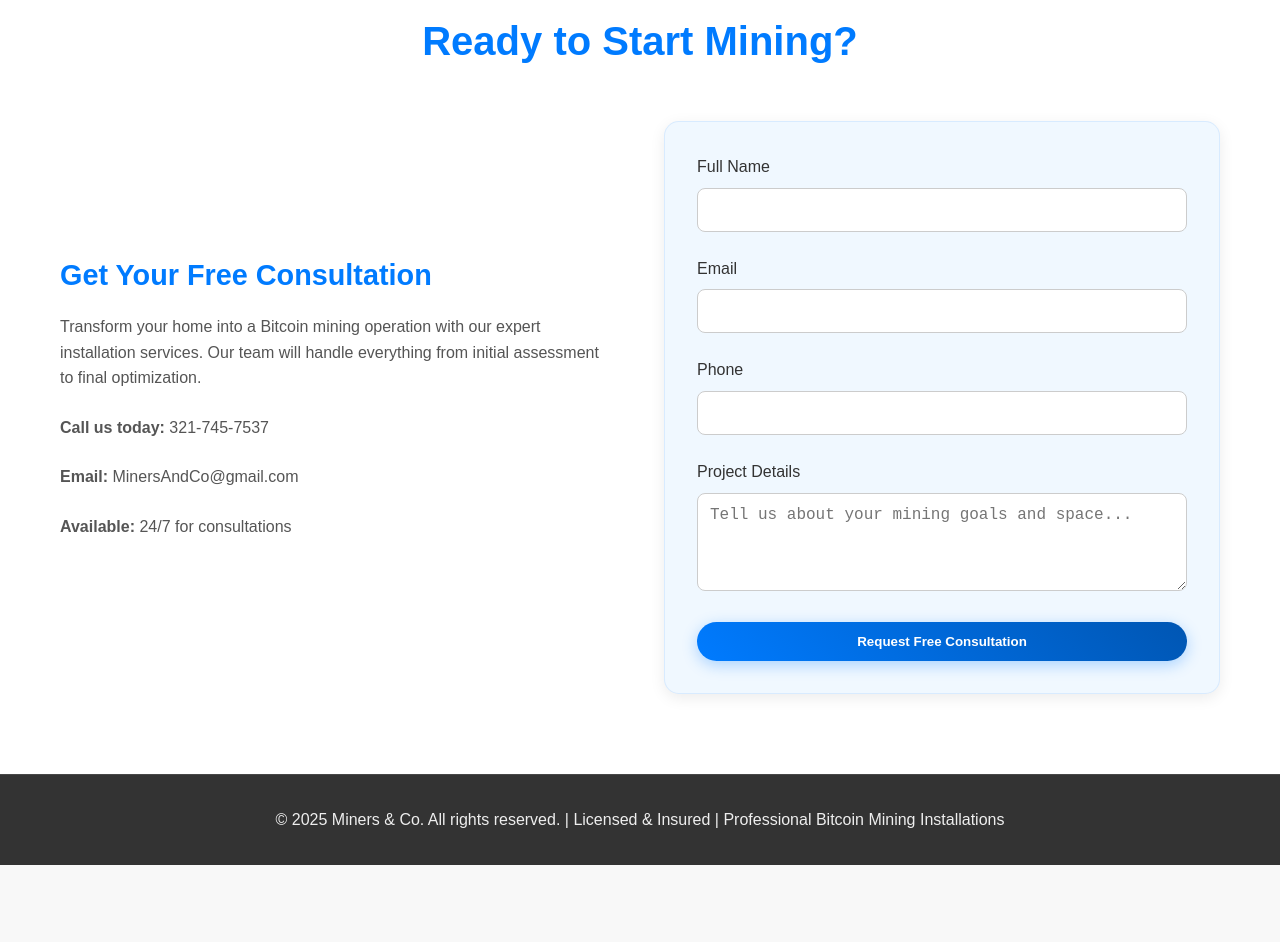
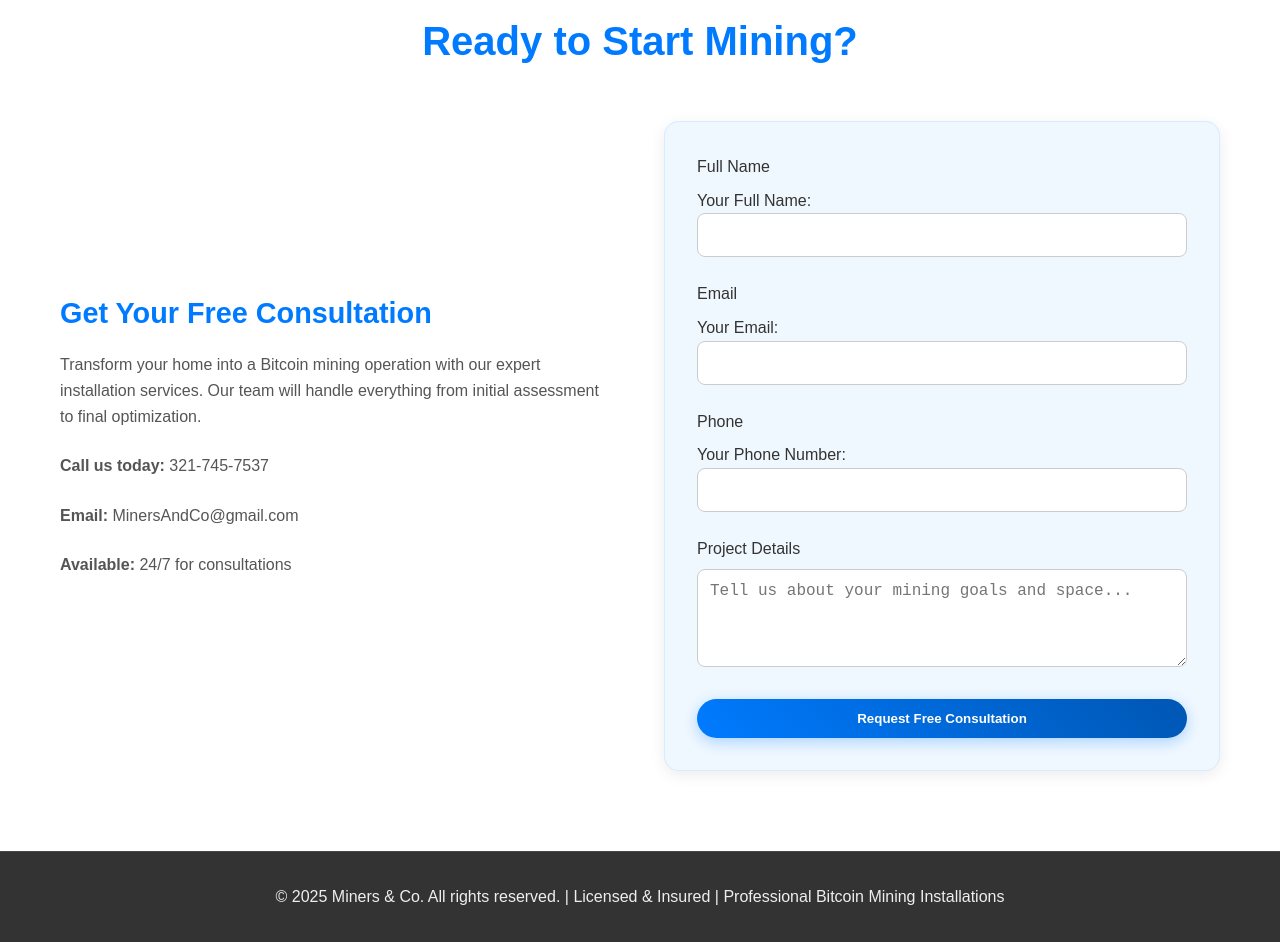
Before and after one commit to minersandco/bitcoin-mining-site, a plain HTML site: page index.html in a window 1280 px wide. Shown: the part 3680-4622 px from the top of the page. Before the commit the page ends 4545 px from the top, so only its background shows below. Drawn offline with Linux system fonts and the light colour scheme.

Commit message:
Update index.html

```diff
--- a/index.html
+++ b/index.html
@@ -682,17 +682,20 @@
                     <p><strong>Email:</strong> MinersAndCo@gmail.com</p>
                     <p><strong>Available:</strong> 24/7 for consultations</p>
                 </div>
-                <form class="contact-form" action="https://formspree.io/f/YOUR_FORMSPREE_ID" method="POST">
+                <form class="contact-form" action="https://formspree.io/f/xnnzngqe" method="POST">
                     <div class="form-group">
                         <label for="name">Full Name</label>
-                        <input type="text" id="name" name="name" required>
+                        Your Full Name:
+                        <input type="Full Name" id="name" name="Full Name" required>
                     </div>
                     <div class="form-group">
                         <label for="email">Email</label>
+                        Your Email:
                         <input type="email" id="email" name="email" required>
                     </div>
                     <div class="form-group">
                         <label for="phone">Phone</label>
+                        Your Phone Number:
                         <input type="tel" id="phone" name="phone" required>
                     </div>
                     <div class="form-group">
```
